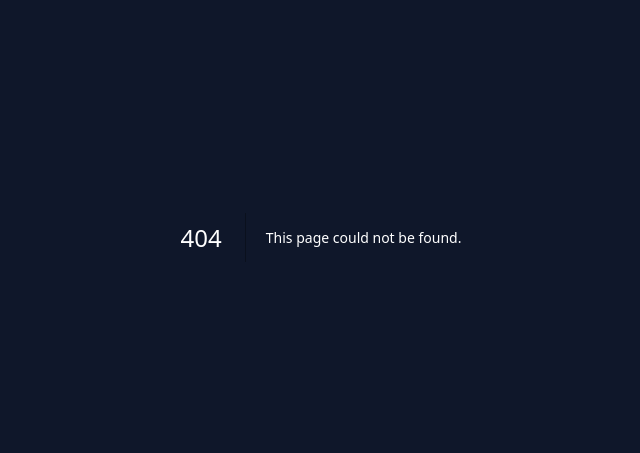
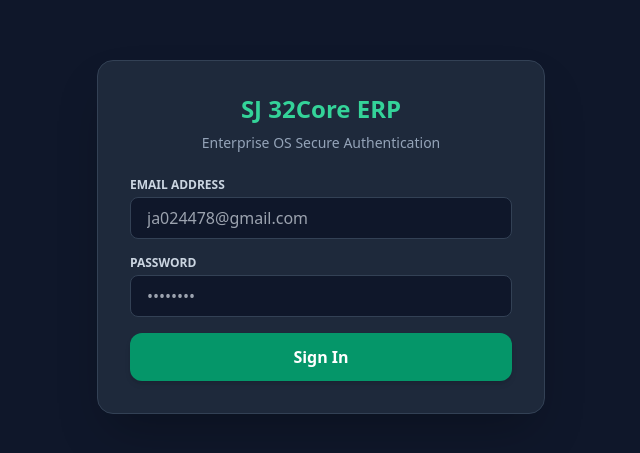
Before and after one commit to Junaid5678/SJ-32Core-ERP, a Next.js app: page /login in a window 1280 px wide. Before the commit this address had no page. Shown: the part 163-616 px from the top of the page, without its empty margins (319-959 px from the left). Built offline with nearby package versions, Linux system fonts and the light colour scheme; no server answers.

Commit message:
Implement login page with Supabase authentication
This component handles user login, including email and password input, authentication with Supabase, and error handling.

```diff
--- /dev/null
+++ b/app/login/page.jsx
@@ -0,0 +1,84 @@
+'use client';
+
+import { useState } from 'react';
+import { useRouter } from 'next/navigation';
+import { supabase } from '@/lib/supabase';
+
+export default function LoginPage() {
+  const [email, setEmail] = useState('');
+  const [password, setPassword] = useState('');
+  const [loading, setLoading] = useState(false);
+  const [errorMsg, setErrorMsg] = useState('');
+  const router = useRouter();
+
+  const handleLogin = async (e) => {
+    e.preventDefault();
+    setLoading(true);
+    setErrorMsg('');
+
+    try {
+      const { data, error } = await supabase.auth.signInWithPassword({
+        email,
+        password,
+      });
+
+      if (error) throw error;
+
+      // Successful login, redirecting to the universal AI-Screen master component
+      router.push('/ai-screen');
+    } catch (error) {
+      setErrorMsg(error.message);
+    } finally {
+      setLoading(false);
+    }
+  };
+
+  return (
+    <div className="flex min-h-screen flex-col items-center justify-center p-6 bg-slate-900 text-white">
+      <div className="max-w-md w-full bg-slate-800 p-8 rounded-2xl shadow-2xl border border-slate-700">
+        <h1 className="text-2xl font-extrabold text-emerald-400 mb-2 text-center">SJ 32Core ERP</h1>
+        <p className="text-slate-400 mb-6 text-center text-sm">Enterprise OS Secure Authentication</p>
+
+        {errorMsg && (
+          <div className="mb-4 p-3 bg-red-900/50 border border-red-700 text-red-200 text-sm rounded-lg">
+            {errorMsg}
+          </div>
+        )}
+
+        <form onSubmit={handleLogin} className="space-y-4">
+          <div>
+            <label className="block text-xs font-semibold text-slate-300 uppercase mb-1">Email Address</label>
+            <input
+              type="email"
+              required
+              value={email}
+              onChange={(e) => setEmail(e.target.value)}
+              className="w-full px-4 py-2 bg-slate-900 border border-slate-700 rounded-lg text-white focus:outline-none focus:border-emerald-500"
+              placeholder="ja024478@gmail.com"
+            />
+          </div>
+
+          <div>
+            <label className="block text-xs font-semibold text-slate-300 uppercase mb-1">Password</label>
+            <input
+              type="password"
+              required
+              value={password}
+              onChange={(e) => setPassword(e.target.value)}
+              className="w-full px-4 py-2 bg-slate-900 border border-slate-700 rounded-lg text-white focus:outline-none focus:border-emerald-500"
+              placeholder="••••••••"
+            />
+          </div>
+
+          <button
+            type="submit"
+            disabled={loading}
+            className="w-full py-3 bg-emerald-600 hover:bg-emerald-500 text-white font-semibold rounded-xl transition duration-200 shadow-md disabled:opacity-50"
+          >
+            {loading ? 'Authenticating...' : 'Sign In'}
+          </button>
+        </form>
+      </div>
+    </div>
+  );
+}
```
